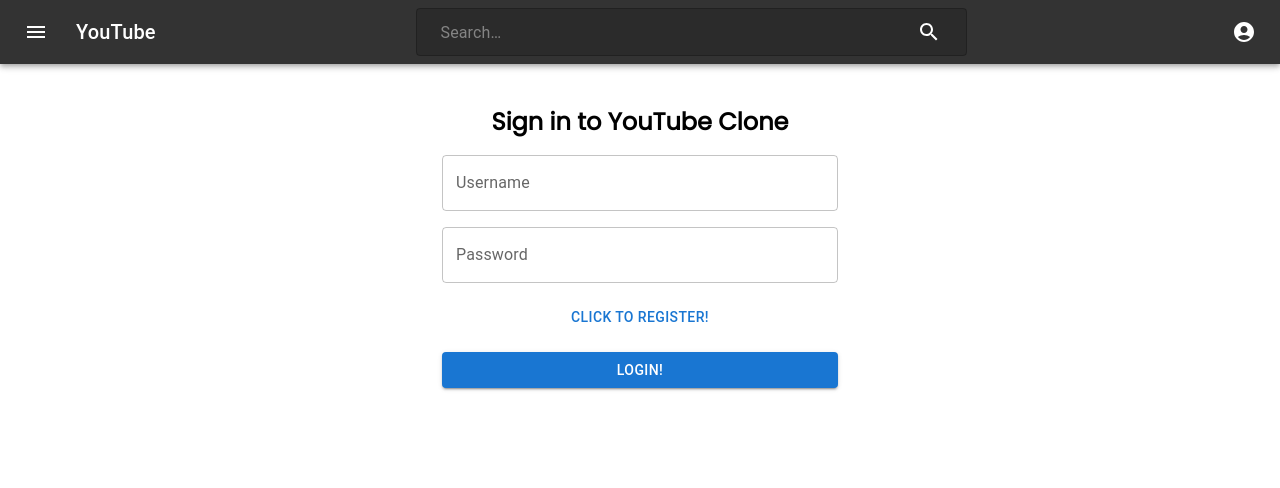
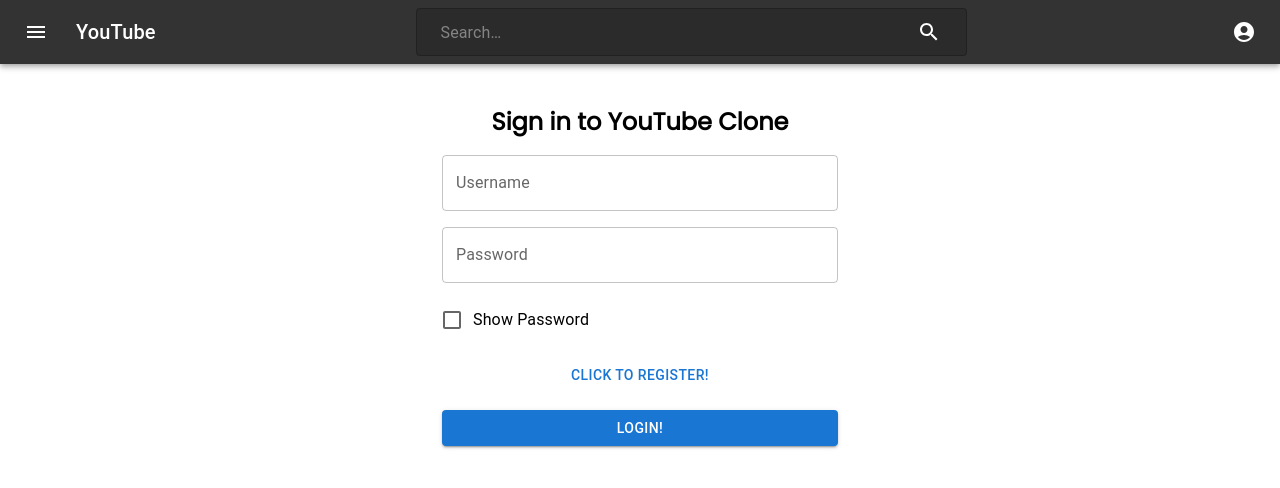
Before and after one commit to NFMatten/Youtube_Clone, a React (Create React App) app in the folder frontend/: page /login in a window 1280 px wide. Shown: the top 488 px of the page. Built offline with nearby package versions, Linux system fonts and the light colour scheme.

Commit message:
feat: Created funcationality to password field => show password

```diff
--- a/frontend/src/pages/LoginPage/LoginPage.js
+++ b/frontend/src/pages/LoginPage/LoginPage.js
@@ -1,4 +1,4 @@
-import React, { useContext, useEffect } from "react";
+import React, { useContext, useEffect, useState } from "react";
 import AuthContext from "../../context/AuthContext";
 import useCustomForm from "../../hooks/useCustomForm";
 import "./LoginPage.css";
@@ -10,6 +10,9 @@
 import Container from "@mui/material/Container";
 import TextField from "@mui/material/TextField";
 import Button from "@mui/material/Button";
+import Checkbox from "@mui/material/Checkbox";
+import FormGroup from "@mui/material/FormGroup";
+import FormControlLabel from "@mui/material/FormControlLabel";
 
 const LoginPage = () => {
   const { loginUser, isServerError } = useContext(AuthContext);
@@ -25,13 +28,11 @@
     }
   }, [isServerError]);
 
-  const Item = styled(Paper)(({ theme }) => ({
-    backgroundColor: theme.palette.mode === "dark" ? "#1A2027" : "#fff",
-    ...theme.typography.body2,
-    padding: theme.spacing(1),
-    textAlign: "center",
-    color: theme.palette.text.secondary,
-  }));
+  const [showPassword, setShowPassword] = useState(false);
+
+  const toggleShowPassword = () => {
+    setShowPassword(!showPassword);
+  };
 
   return (
     <Container maxWidth="xs">
@@ -50,16 +51,23 @@
           <TextField
             label="Password"
             placeholder="Enter Password..."
-            type="text"
+            type={showPassword ? "test" : "password"}
             name="password"
             value={formData.password}
             onChange={handleInputChange}
           />
 
+          <FormGroup>
+            <FormControlLabel
+              control={<Checkbox onChange={toggleShowPassword} />}
+              label="Show Password"
+            />
+          </FormGroup>
+
           {isServerError ? (
             <p className="error">Login failed, incorrect credentials!</p>
           ) : null}
-          {/* <Link to="/register">Click to register!</Link> */}
+
           <Button href="/register">Click to register!</Button>
           <Button variant="contained" type="submit">
             Login!
```
